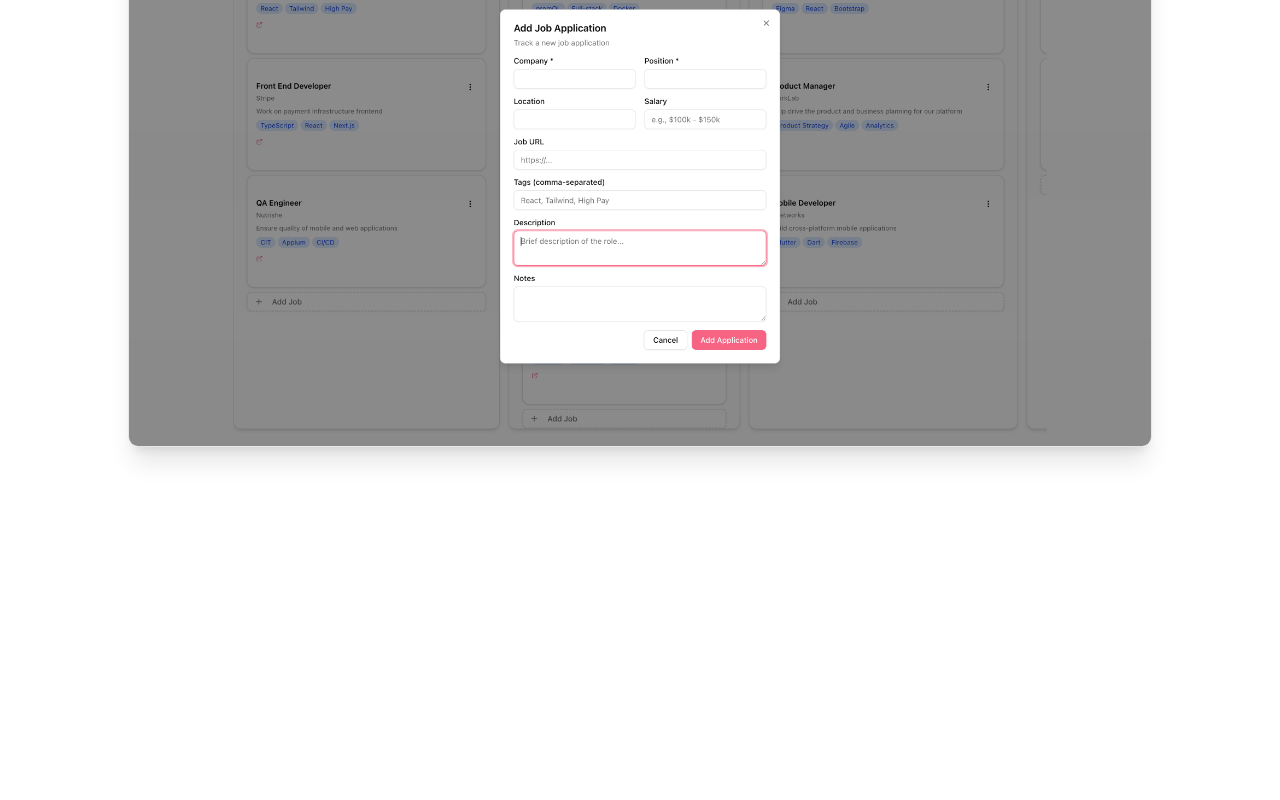
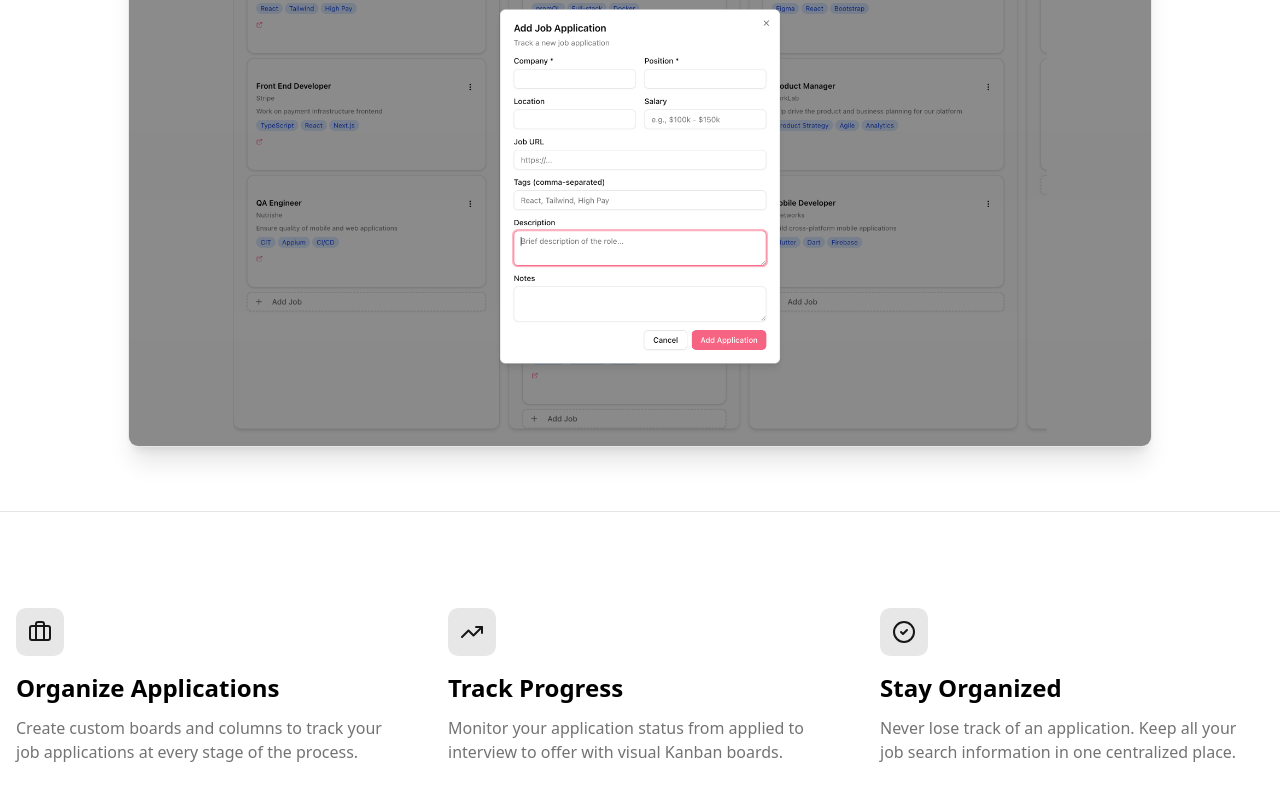
Before and after one commit to bkandh30/jobs-pipeline, a Next.js app: page / in a window 1280 px wide. Shown: the part 1881-2681 px from the top of the page. Before the commit the page ends 2392 px from the top, so only its background shows below. Built offline with nearby package versions, Linux system fonts and the light colour scheme.

Commit message:
Added features section

```diff
--- a/app/page.tsx
+++ b/app/page.tsx
@@ -1,6 +1,6 @@
 import ImageTabs from "@/components/image-tabs";
 import { Button } from "@/components/ui/button";
-import { ArrowRight } from "lucide-react";
+import { ArrowRight, Briefcase, TrendingUp, CheckCircle2 } from "lucide-react";
 import Link from "next/link";
 
 export default function Home() {
@@ -27,6 +27,50 @@
 
         {/* Hero Section Images with Multiple Tabs */}
         <ImageTabs />
+
+        {/* Features Section */}
+        <section className="border-t bg-white py-24">
+          <div className="container mx-auto px-4">
+            <div className="grid gap-12 md:grid-cols-3">
+              <div className="flex flex-col">
+                <div className="mb-4 inline-flex h-12 w-12 items-center justify-center rounded-lg bg-primary/10">
+                  <Briefcase className="h-6 w-6 text-primary" />
+                </div>
+                <h3 className="mb-3 text-2xl font-semibold text-black">
+                  Organize Applications
+                </h3>
+                <p className="text-muted-foreground">
+                  Create custom boards and columns to track your job
+                  applications at every stage of the process.
+                </p>
+              </div>
+              <div className="flex flex-col">
+                <div className="mb-4 inline-flex h-12 w-12 items-center justify-center rounded-lg bg-primary/10">
+                  <TrendingUp className="h-6 w-6 text-primary" />
+                </div>
+                <h3 className="mb-3 text-2xl font-semibold text-black">
+                  Track Progress
+                </h3>
+                <p className="text-muted-foreground">
+                  Monitor your application status from applied to interview to
+                  offer with visual Kanban boards.
+                </p>
+              </div>
+              <div className="flex flex-col">
+                <div className="mb-4 inline-flex h-12 w-12 items-center justify-center rounded-lg bg-primary/10">
+                  <CheckCircle2 className="h-6 w-6 text-primary" />
+                </div>
+                <h3 className="mb-3 text-2xl font-semibold text-black">
+                  Stay Organized
+                </h3>
+                <p className="text-muted-foreground">
+                  Never lose track of an application. Keep all your job search
+                  information in one centralized place.
+                </p>
+              </div>
+            </div>
+          </div>
+        </section>
       </main>
     </div>
   );
```
